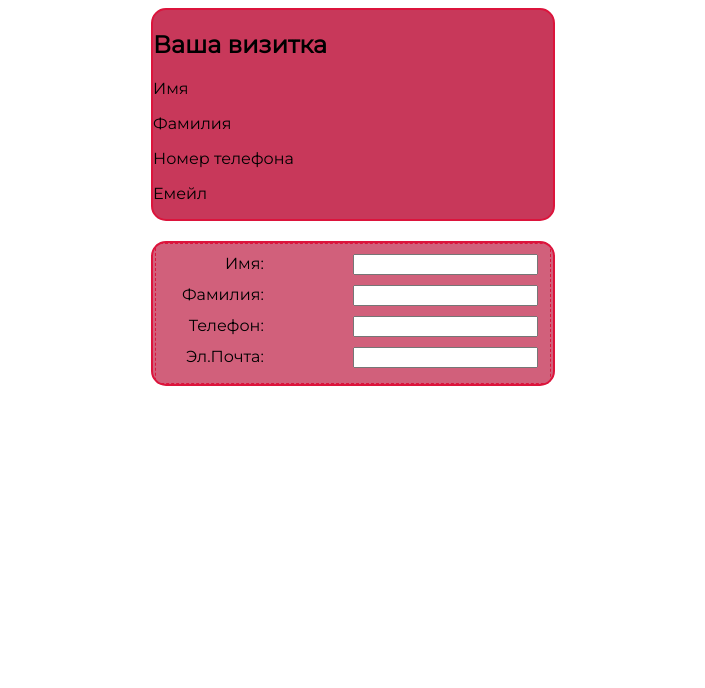
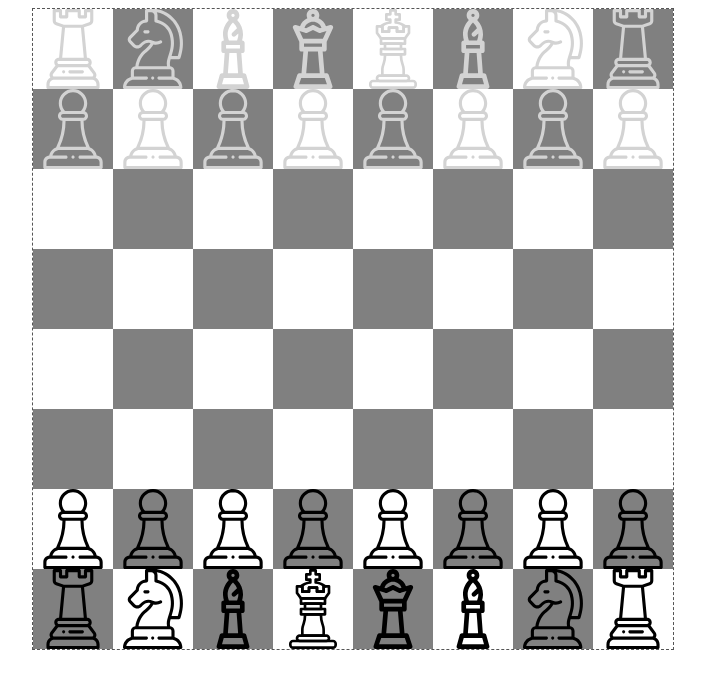
Before and after one commit to Ross-pixel/homework, a website: page index.html in a window 1280 px wide. Shown: the whole page, without its empty margins (287-992 px from the left). Drawn offline with Linux system fonts and the light colour scheme.

Commit message:
Шахматная доска

```diff
--- a/css/main.css
+++ b/css/main.css
@@ -2,37 +2,17 @@ body {
   font-family: "Montserrat", sans-serif;
   display: flex;
   justify-content: center;
+  align-content: center;
 }
 
-.container {
-  width: 400px;
-  border:#DC143C 2px solid;
-  border-radius: 15px;
-  background-color: #c8385a;
-  margin-bottom: 20px;
+section {
+  display: flex;
+  flex-wrap: wrap;
+  width: 640px;
+  border: #555555 1px dashed;
 }
 
-button {
-  width: 200px;
-  height: 50px;
-  margin: 10px;
-  margin-top: 0;
-  margin-left: calc((100% - 200px) / 2);
-  background-color: #ff5956;
-  border-radius: 5px;
-  border: #fd312e 2px solid;
-  font-family: "Montserrat", sans-serif;
-  font-size: 24px;
+.square {
+  height: 80px;
+  width: 80px;
 }
-
-input {
-  margin-left: calc((100% - 200px) / 2);
-  margin-top: 5px;
-  margin-bottom: 5px;
-}
-
-fieldset {
-  text-align: end;
-  border: #DC143C 1px dashed;
-  border-radius: 5px;
-}
--- a/index.html
+++ b/index.html
@@ -11,22 +11,7 @@
 
 <body>
 <section>
-  <div class="container info-panel">
-    <h1 class="head-name">Ваша визитка</h1>
-    <p class="name">Имя</p>
-    <p class="surname">Фамилия</p>
-    <p class="phone">Номер телефона</p>
-    <p class="email">Емейл</p>
-  </div>
-  <div class="container" style="background-color: #d1607b;">
-    <fieldset name="personalia">
-      Имя: <input name="name" type="text"><br>
-      Фамилия: <input name="surname" type="text"><br>
-      Телефон: <input name="phone" type="text">
-      Эл.Почта: <input name="email" type="text"><br>
-    </fieldset>
-    </div>
-  </div>
+
 </section>
 </body>
 <script src="js/main.js"></script>
--- a/js/main.js
+++ b/js/main.js
@@ -1,24 +1,81 @@
-let name = document.querySelector("input[name=name]");
-let surname = document.querySelector("input[name=surname]");
-let phone = document.querySelector("input[name=phone]");
-let email = document.querySelector("input[name=email]");
-let nameOut = document.querySelector(".name");
-let surnameOut = document.querySelector(".surname");
-let phoneOut = document.querySelector(".phone");
-let emailOut = document.querySelector(".email");
+let place = document.querySelector("section");
+let scuare;
+let piece;
 
-surname.oninput = function () {
-  surnameOut.textContent = surname.value;
+for (i = 0; i < 8; i++) {
+  for (j = 0; j < 8; j++) {
+    scuare = document.createElement('div');
+    if ((i + j) % 2 !== 0) {
+      scuare.style.backgroundColor = "gray";
+    } else {
+      scuare.style.backgroundColor = "white";
+    }
+    if (i === 1) {
+        piece = document.createElement('img');
+        piece.setAttribute("src", 'svg-lite/пешка.svg');
+        scuare.appendChild(piece);
+      }
+    if (i === 6) {
+        piece = document.createElement('img');
+        piece.setAttribute("src", 'svg/пешка.svg');
+        scuare.appendChild(piece);
+      }
+    if (j === 0 || j === 7) {
+      if (i === 0){
+        piece = document.createElement('img');
+        piece.setAttribute("src", 'svg-lite/Ладья.svg');
+        scuare.appendChild(piece);
+      } else if (i === 7) {
+        piece = document.createElement('img');
+        piece.setAttribute("src", 'svg/Ладья.svg');
+        scuare.appendChild(piece);
+      }
+    }
+    if (j === 1 || j === 6) {
+      if (i === 0){
+        piece = document.createElement('img');
+        piece.setAttribute("src", 'svg-lite/Конь.svg');
+        scuare.appendChild(piece);
+      } else if (i === 7) {
+        piece = document.createElement('img');
+        piece.setAttribute("src", 'svg/Конь.svg');
+        scuare.appendChild(piece);
+      }
+    }
+    if (j === 2 || j === 5) {
+      if (i === 0){
+        piece = document.createElement('img');
+        piece.setAttribute("src", 'svg-lite/Слон.svg');
+        scuare.appendChild(piece);
+      } else if (i === 7) {
+        piece = document.createElement('img');
+        piece.setAttribute("src", 'svg/Слон.svg');
+        scuare.appendChild(piece);
+      }
+    }
+    if (j === 3) {
+      if (i === 0){
+        piece = document.createElement('img');
+        piece.setAttribute("src", 'svg-lite/Королева.svg');
+        scuare.appendChild(piece);
+      } else if (i === 7) {
+        piece = document.createElement('img');
+        piece.setAttribute("src", 'svg/Король.svg');
+        scuare.appendChild(piece);
+      }
+    }
+    if (j === 4) {
+      if (i === 0){
+        piece = document.createElement('img');
+        piece.setAttribute("src", 'svg-lite/Король.svg');
+        scuare.appendChild(piece);
+      } else if (i === 7) {
+        piece = document.createElement('img');
+        piece.setAttribute("src", 'svg/Королева.svg');
+        scuare.appendChild(piece);
+      }
+    }
+    scuare.classList.add('square');
+    place.appendChild(scuare)
+  }
 }
-
-name.oninput = function () {
-  nameOut.textContent = name.value;
-}
-
-phone.oninput = function () {
-  phoneOut.textContent = phone.value;
-}
-
-email.oninput = function () {
-  emailOut.textContent = email.value;
-}
```
Also changed, not shown: svg-lite/Конь.svg (added), svg-lite/Королева.svg (added), svg-lite/Король.svg (added), svg-lite/Ладья.svg (added), svg-lite/Слон.svg (added), svg-lite/пешка.svg (added), svg/Конь.svg (added), svg/Королева.svg (added), svg/Король.svg (added), svg/Ладья.svg (added), svg/Слон.svg (added), svg/пешка.svg (added).
